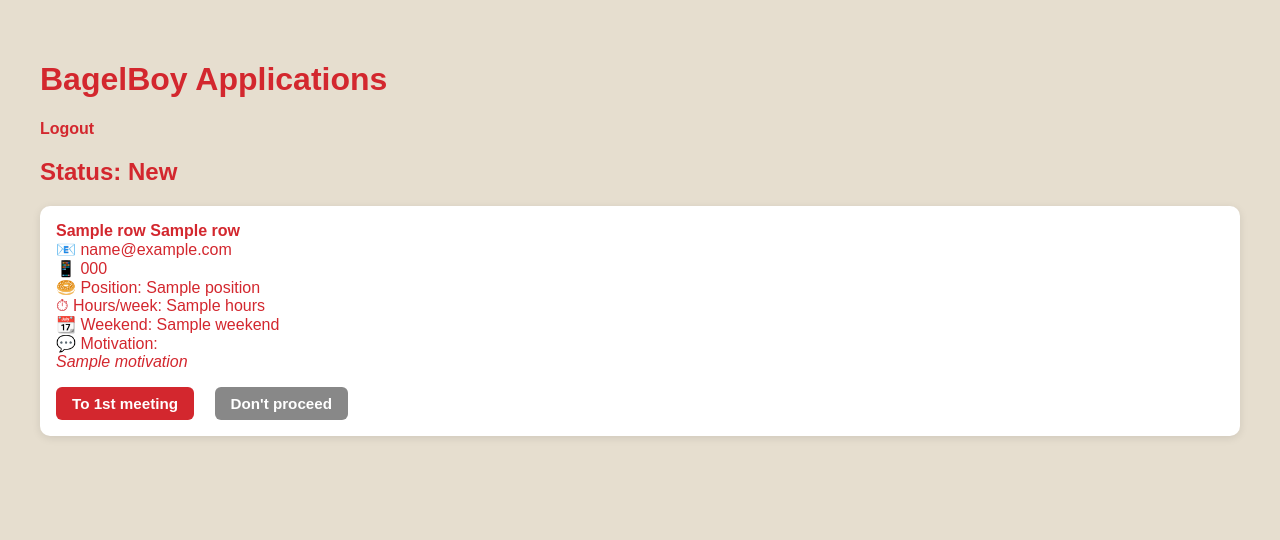
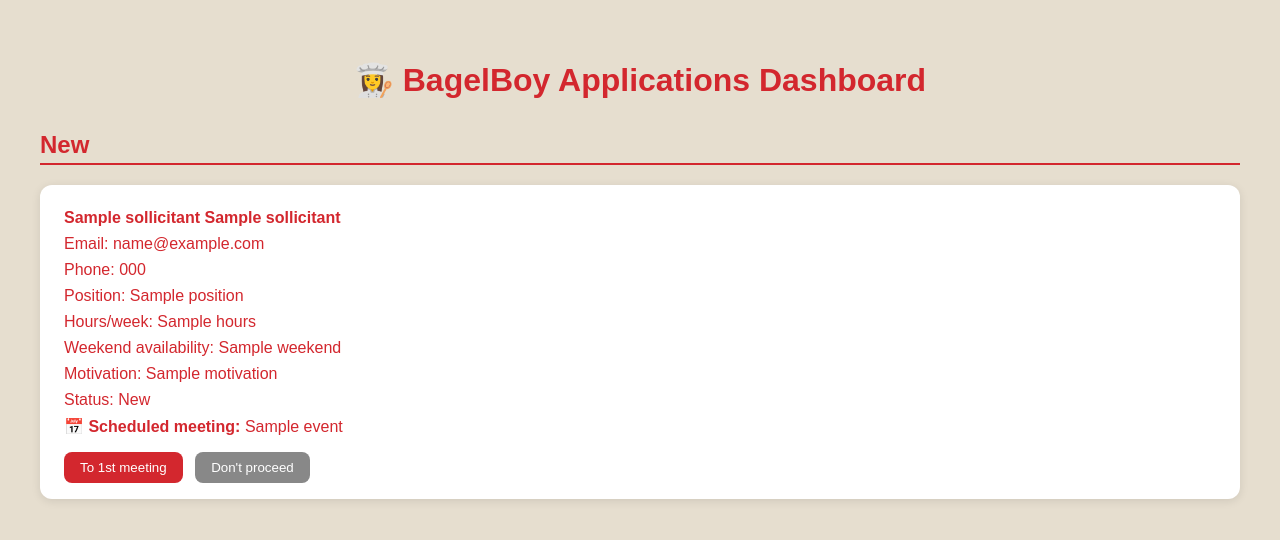
Before and after one commit to Joepheusschen/BagelBoy-Backend, a Flask app: template templates/dashboard.html in a window 1280 px wide. Shown: the top 540 px of the page. Run offline with Flask 3, Linux system fonts and the light colour scheme; the template is opened without the code that fills it: most values are stand-ins (such as "Sample title", 1, 10 or a date in 2020); parts of the project's set-up code (start-up, migrations or seed data) failed here and were passed over.

Commit message:
Update dashboard.html

```diff
--- a/templates/dashboard.html
+++ b/templates/dashboard.html
@@ -7,101 +7,86 @@
     body {
       font-family: 'Gotham', sans-serif;
       background-color: #e6decf;
+      color: #d3272e;
       padding: 2rem;
-      color: #d3272e;
     }
-    h1, h2 {
-      color: #d3272e;
+    h1 {
+      text-align: center;
+      margin-bottom: 2rem;
     }
-    a {
-      color: #d3272e;
-      text-decoration: none;
-      font-weight: bold;
-    }
-    .section {
+    .status-group {
       margin-bottom: 3rem;
     }
-    .card {
-      background-color: white;
-      padding: 1rem;
-      border-radius: 10px;
+    .status-group h2 {
+      color: #d3272e;
+      border-bottom: 2px solid #d3272e;
+      padding-bottom: 0.25rem;
+    }
+    .applicant {
+      background: white;
+      padding: 1rem 1.5rem;
       margin: 1rem 0;
-      box-shadow: 0 2px 8px rgba(0,0,0,0.1);
+      border-radius: 12px;
+      box-shadow: 0 2px 10px rgba(0,0,0,0.1);
     }
-    .btn {
-      display: inline-block;
-      padding: 0.5rem 1rem;
+    .applicant p {
+      margin: 0.5rem 0;
+    }
+    .buttons {
       margin-top: 1rem;
-      margin-right: 1rem;
-      border: none;
-      border-radius: 6px;
-      cursor: pointer;
-      font-weight: bold;
-      font-size: 0.95rem;
     }
-    .next {
+    button {
       background-color: #d3272e;
       color: white;
+      padding: 0.5rem 1rem;
+      border: none;
+      border-radius: 8px;
+      cursor: pointer;
+      margin-right: 0.5rem;
     }
-    .reject {
+    button.secondary {
       background-color: #888;
-      color: white;
     }
   </style>
-  <script>
-    function confirmReject(rowId) {
-      const choice = confirm("Send standard rejection mail?\nClick OK to send, or Cancel to adjust the message.");
-      if (choice) {
-        window.location.href = '/reject/' + rowId;
-      } else {
-        const customText = prompt("Edit the rejection message below:",
-`Unfortunately we have to let you know we have decided not to proceed with your application.
-We thank you for your time and effort and wish you all of luck in your future endeavors.
-Would you wish to have more information on this decision please contact Joep on 0681142820.`);
-        if (customText) {
-          fetch('/reject-custom/' + rowId, {
-            method: 'POST',
-            headers: { 'Content-Type': 'application/json' },
-            body: JSON.stringify({ message: customText })
-          }).then(() => window.location.reload());
-        }
-      }
-    }
-  </script>
 </head>
 <body>
-  <h1>BagelBoy Applications</h1>
-  <a href="/logout">Logout</a>
+  <h1>👩‍🍳 BagelBoy Applications Dashboard</h1>
 
-  {% for status, applications in grouped.items() %}
-    <div class="section">
-      <h2>Status: {{ status }}</h2>
-      {% for row in applications %}
-        <div class="card">
-          <strong>{{ row['First name'] }} {{ row['Last name'] }}</strong><br>
-          📧 {{ row['Email'] }}<br>
-          📱 {{ row['Phone'] }}<br>
-          🥯 Position: {{ row['Position'] }}<br>
-          ⏱ Hours/week: {{ row['Hours'] }}<br>
-          📆 Weekend: {{ row['Weekend'] }}<br>
-          💬 Motivation:<br>
-          <em>{{ row['Motivation'] }}</em><br>
+  {% for status, applicants in grouped.items() %}
+    <div class="status-group">
+      <h2>{{ status }}</h2>
 
-          {% set row_id = row['row_id'] %}
-          {% if status == 'New' %}
-            <a href="/update-status/{{ row_id }}/1st meeting"><button class="btn next">To 1st meeting</button></a>
-          {% elif status == '1st meeting' %}
-            <a href="/update-status/{{ row_id }}/Trial"><button class="btn next">To Trial</button></a>
-          {% elif status == 'Trial' %}
-            <a href="/update-status/{{ row_id }}/Hired"><button class="btn next">To Hired</button></a>
+      {% for sollicitant in applicants %}
+        <div class="applicant">
+          <p><strong>{{ sollicitant['First name'] }} {{ sollicitant['Last name'] }}</strong></p>
+          <p>Email: {{ sollicitant['Email'] }}</p>
+          <p>Phone: {{ sollicitant['Phone'] }}</p>
+          <p>Position: {{ sollicitant['Position'] }}</p>
+          <p>Hours/week: {{ sollicitant['Hours'] }}</p>
+          <p>Weekend availability: {{ sollicitant['Weekend'] }}</p>
+          <p>Motivation: {{ sollicitant['Motivation'] }}</p>
+          <p>Status: {{ sollicitant['Status'] }}</p>
+          {% if sollicitant.event %}
+            <p><strong>📅 Scheduled meeting:</strong> {{ sollicitant.event }}</p>
           {% endif %}
 
-          {% if status != 'Not hired' and status != 'Hired' %}
-            <button class="btn reject" onclick="confirmReject({{ row_id }})">Don't proceed</button>
-          {% endif %}
+          <div class="buttons">
+            {% if status == 'New' %}
+              <a href="/update-status/{{ sollicitant.row_id }}/1st meeting"><button>To 1st meeting</button></a>
+            {% elif status == '1st meeting' %}
+              <a href="/update-status/{{ sollicitant.row_id }}/Trial"><button>To Trial</button></a>
+            {% elif status == 'Trial' %}
+              <a href="/update-status/{{ sollicitant.row_id }}/Hired"><button>To Hired</button></a>
+            {% endif %}
+
+            {% if status != 'Not hired' %}
+              <button class="secondary" onclick="openRejectModal({{ sollicitant.row_id }})">Don't proceed</button>
+            {% endif %}
+          </div>
         </div>
       {% endfor %}
     </div>
   {% endfor %}
-</body>
-</html>
+
+  <!-- Reject Modal -->
+  <div id="rejectModal" style="display:none; position:fixed; top:20%; left:50%; transform:translateX(-50
```
